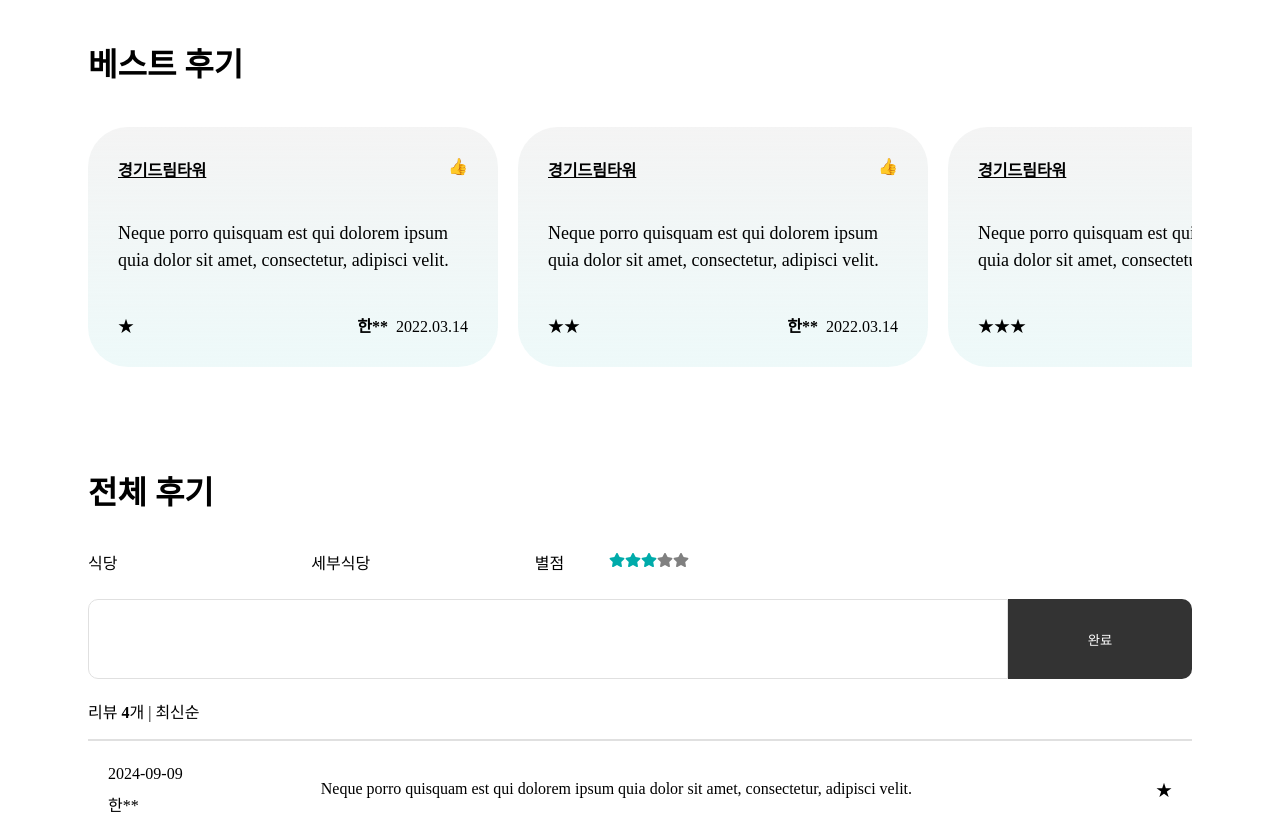
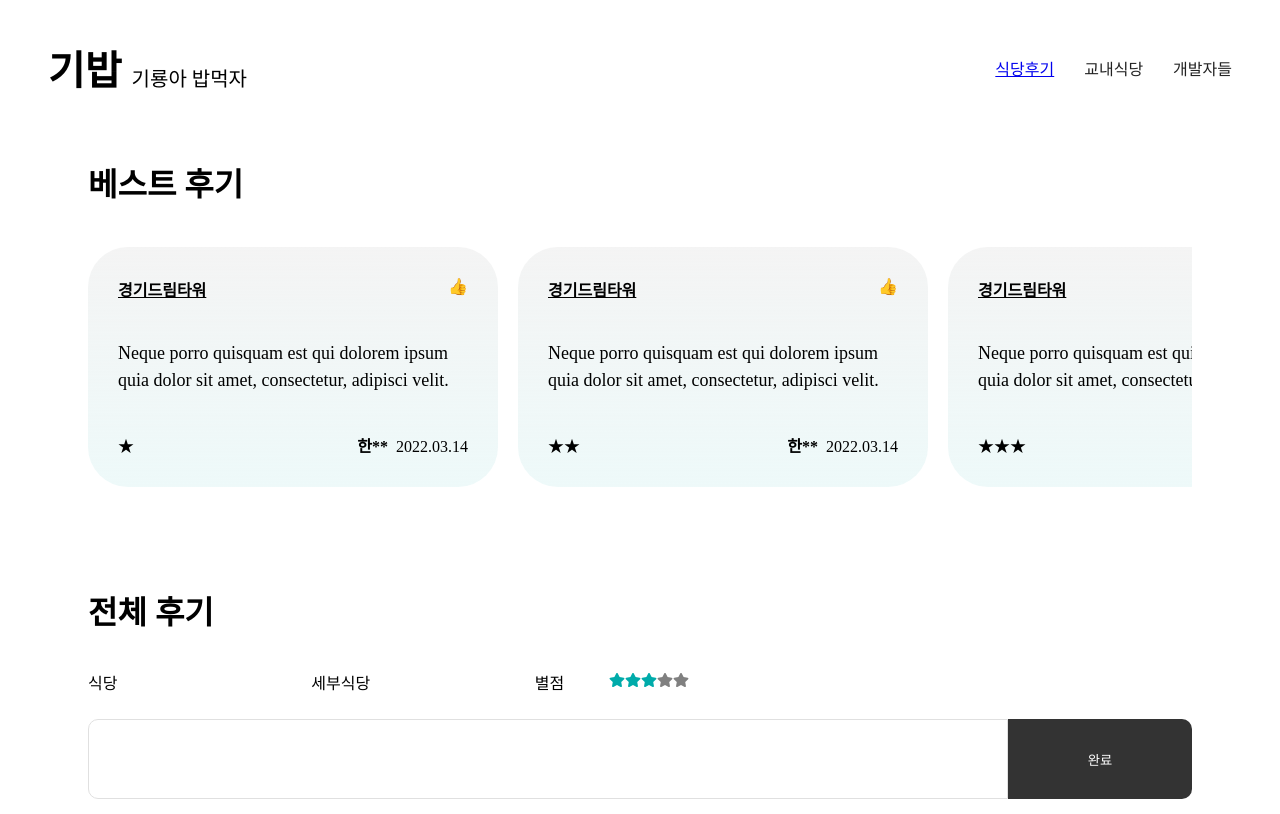
Before and after one commit to cho4u4o/Kyonggi-Univ-Diet-Information-FE, a React (Vite) app: page /comment in a window 1280 px wide. Shown: the top 814 px of the page. Built offline with nearby package versions, Linux system fonts and the light colour scheme.

Commit message:
feat : set router with header

```diff
--- a/src/components/Header.tsx
+++ b/src/components/Header.tsx
@@ -1,4 +1,5 @@
 import { css } from '@emotion/css'
+import { NavLink } from 'react-router-dom'
 
 function Header() {
   const listStyle = css`
@@ -50,9 +51,7 @@ function Header() {
               list-style: none;
             `}
           >
-            <li className={listStyle}>
-              <a href="https://www.naver.com">식단후기</a>
-            </li>
+            <NavLink to="comment">식당후기</NavLink>
             <li className={listStyle}>
               <a>교내식당</a>
             </li>
--- /dev/null
+++ b/src/layouts/AppFrame.tsx
@@ -0,0 +1,11 @@
+import { Outlet } from 'react-router-dom'
+import Header from '../components/Header'
+
+export default function AppFrame() {
+  return (
+    <>
+      <Header />
+      <Outlet />
+    </>
+  )
+}
--- a/src/main.tsx
+++ b/src/main.tsx
@@ -3,10 +3,17 @@ import { createRoot } from 'react-dom/client'
 import { createBrowserRouter, RouterProvider } from 'react-router-dom'
 import Home from './pages/Home'
 import CommentPage from './pages/CommentPage'
+import AppFrame from './layouts/AppFrame'
 
 const router = createBrowserRouter([
-  { path: '/', element: <Home /> },
-  { path: '/comment', element: <CommentPage /> },
+  {
+    path: '/',
+    element: <AppFrame />,
+    children: [
+      { index: true, element: <Home /> },
+      { path: 'comment', element: <CommentPage /> },
+    ],
+  },
 ])
 
 createRoot(document.getElementById('root')!).render(
--- a/src/pages/Home.tsx
+++ b/src/pages/Home.tsx
@@ -75,7 +75,6 @@ const FloatingCircle = styled.div`
 const Home = () => {
   return (
     <>
-      <Header></Header>
       <Content>
         <TodayTitleContainer>
           <Logo src={rice}></Logo>
```
